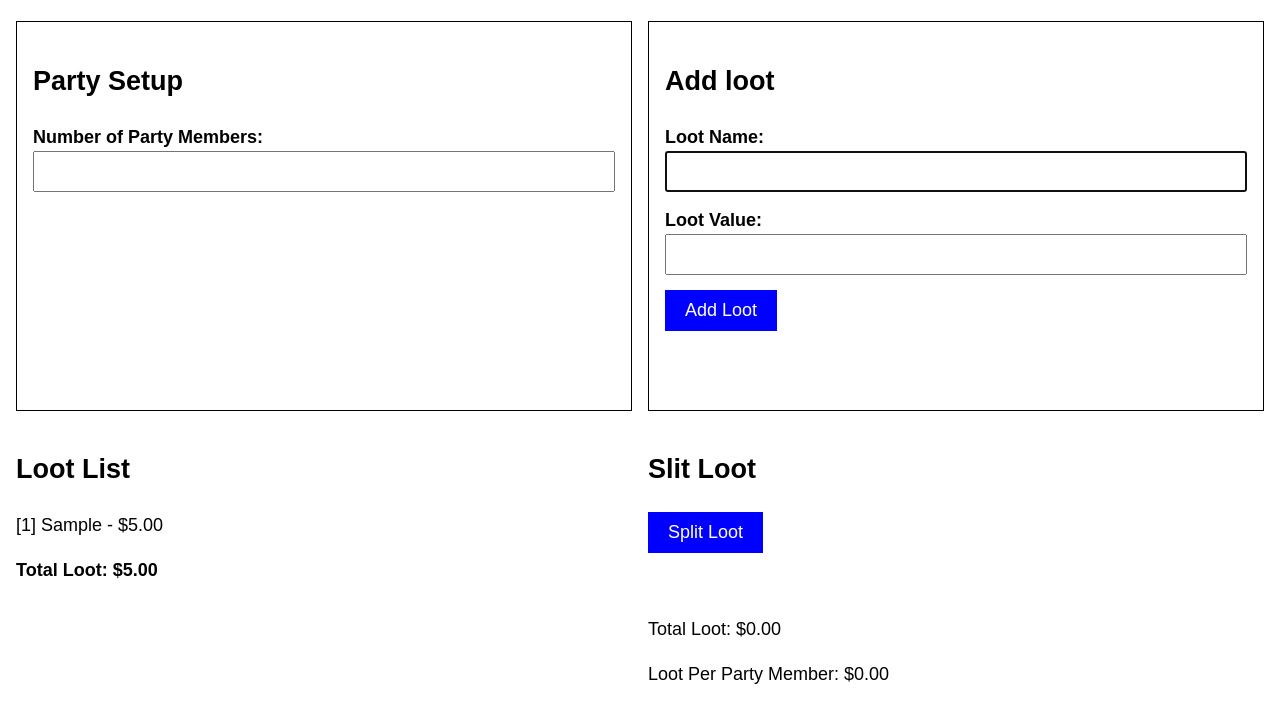
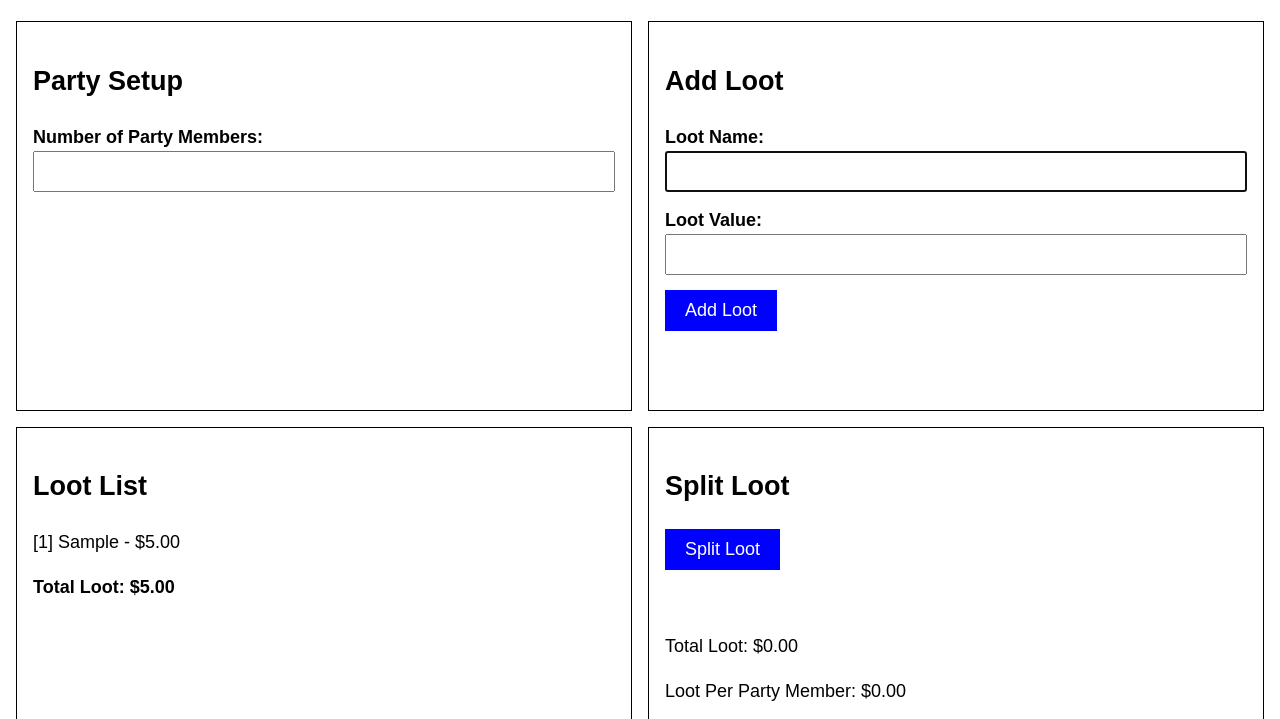
Before and after one commit to andrewngu05/DungeonLootSplitterPhase1, a plain HTML site: page index.html in a window 1280 px wide. Both pictures are taken after typing "Sample", "5" into the empty fields and a click on the button "Add Loot". Shown: the part 81-800 px from the top of the page. Drawn offline with Linux system fonts and the light colour scheme.

Commit message:
Add files via upload

```diff
--- a/css/style.css
+++ b/css/style.css
@@ -1,6 +1,6 @@
 *{
     box-sizing: border-box;
-    font-family: Arial, Helvetica, sans-serif
+    font-family: Arial, Helvetica, sans-serif;
 }
 
 body{
--- a/index.html
+++ b/index.html
@@ -23,7 +23,7 @@
         </section>
 
         <section class="panel">
-            <h2>Add loot</h2>
+            <h2>Add Loot</h2>
             <form id="lootForm" novalidate>
                 <div class="field">
                     <label for="lootName">Loot Name:</label>
@@ -38,7 +38,7 @@
             <p id="lootMessage" class="message" role="alert"></p>
         </section>
 
-        <section class="panel1">
+        <section class="panel">
             <h2>Loot List</h2>
             <ul id="lootList">
                 <li>No loot added yet.</li>
@@ -46,8 +46,8 @@
             <p class="total">Total Loot: <span id="totalLoot">$0.00</span></p>
         </section>
 
-        <section class="panel1">
-            <h2>Slit Loot</h2>
+        <section class="panel">
+            <h2>Split Loot</h2>
             <button type="button" id="splitLootButton">Split Loot</button>
             <p id="splitMessage" class="message" role="alert"></p>
             <p>Total Loot: <span id="splitTotal">$0.00</span></p>
@@ -62,6 +62,6 @@
         </section>
     </main>
 
-    <script src="js/node.js"></script>
+    <script src="js/script.js"></script>
 </body>
 </html>
--- /dev/null
+++ b/js/script.js
@@ -0,0 +1,118 @@
+//Array to store the loot
+
+const loot = [];
+
+//declared variables at the top
+
+let input = "";
+let value = 0;
+let totalValue = 0;
+let partySize = 0;
+
+//Variables that are from html
+const partyInput = document.getElementById("partySize");
+const nameInput = document.getElementById("lootName");
+const valueInput = document.getElementById("lootValue");
+const addButton = document.getElementById("addLootButton");
+const splitButton = document.getElementById("splitLootButton");
+const lootMessage = document.getElementById("lootMessage");
+const splitMessage = document.getElementById("splitMessage");
+const lootList = document.getElementById("lootList");
+const totalLoot = document.getElementById("totalLoot");
+const splitTotal = document.getElementById("splitTotal");
+const perMember = document.getElementById("perMember");
+
+//This will add up all the values in the array and display the total loot amount
+function calculateTotal(){
+    totalValue = 0;
+
+    for(let i = 0; i < loot.length; i++){
+        totalValue = totalValue + loot[i].value;
+    }
+
+    return totalValue;
+}
+
+//updates the loot list and the total value of the loot from the array
+function renderLoot(){
+    lootList.textContent = "";
+
+    for(let i = 0; i < loot.length; i++){
+        const listItem = document.createElement("li");
+        listItem.textContent = "[" + (i + 1) + "] " + loot[i].name + " - $" + loot[i].value.toFixed(2);
+        lootList.appendChild(listItem);
+    }
+
+    totalLoot.textContent = "$" + calculateTotal().toFixed(2);
+}
+
+//using function to ensure that the code runs when ever the add button is pressed
+function addLoot(event){
+
+    //stops page from reloading
+    event.preventDefault();
+
+    //reads the loots name and value
+    input = nameInput.value.trim();
+    value = Number(valueInput.value);
+
+    //checks that name and values will work
+    if(input === ""){
+        lootMessage.textContent = "Please enter a loot name.";
+
+    }else if(valueInput.value === "" || isNaN(value)){
+        lootMessage.textContent = "Loot value must be a valid number.";
+
+    }else if(value < 0){
+        lootMessage.textContent = "Loot value cannot be negative.";
+
+    }else{
+        //this makes it so that once the input is accepted the old messages will go away
+        lootMessage.textContent = "";
+
+        //Creates a object for the loot to enter into the array
+        const item = {name: input, value: value };
+        loot.push(item);
+
+        renderLoot();
+
+        splitMessage.textContent = "";
+        splitTotal.textContent = "$0.00";
+        perMember.textContent = "$0.00";
+
+        //This cleans the text box and puts the cursor back
+        nameInput.value = "";
+        valueInput.value = "";
+        nameInput.focus();
+    }
+}
+
+//This piece of code handles the loot splitting button
+function splitLoot(){
+    partySize = Number(partyInput.value);
+
+    //This checks if the party size is a whole number and includes at least one member as well as ensures that there is actual loot to split
+    if(partyInput.value === "" || isNaN(partySize)){
+        splitMessage.textContent = "Please enter the number of party members.";
+
+    }else if(!Number.isInteger(partySize)){
+        splitMessage.textContent = "Party size must be a whole number.";
+
+    }else if(partySize < 1){
+        splitMessage.textContent = "Party size must be 1 or greater.";
+
+    }else if(loot.length === 0){
+        splitMessage.textContent = "There is no loot to split yet.";
+
+    }else{
+        splitMessage.textContent = "";
+
+        calculateTotal();
+        splitTotal.textContent = "$" + totalValue.toFixed(2);
+        perMember.textContent = "$" + (totalValue / partySize).toFixed(2);
+    }
+}
+
+//This will check to see when the button is clicked and will run the buttons program
+addButton.addEventListener("click", addLoot);
+splitButton.addEventListener("click", splitLoot);
```
Also changed, not shown: images/validator.png (added).
